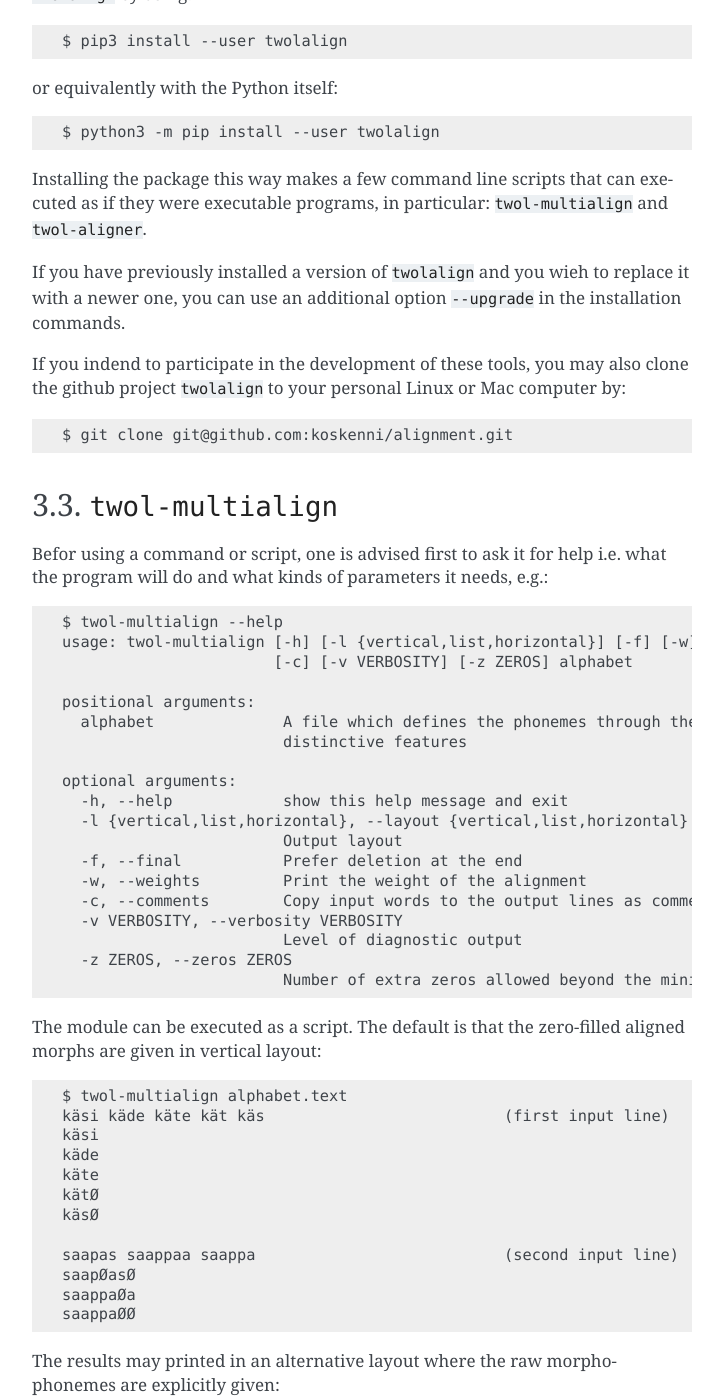
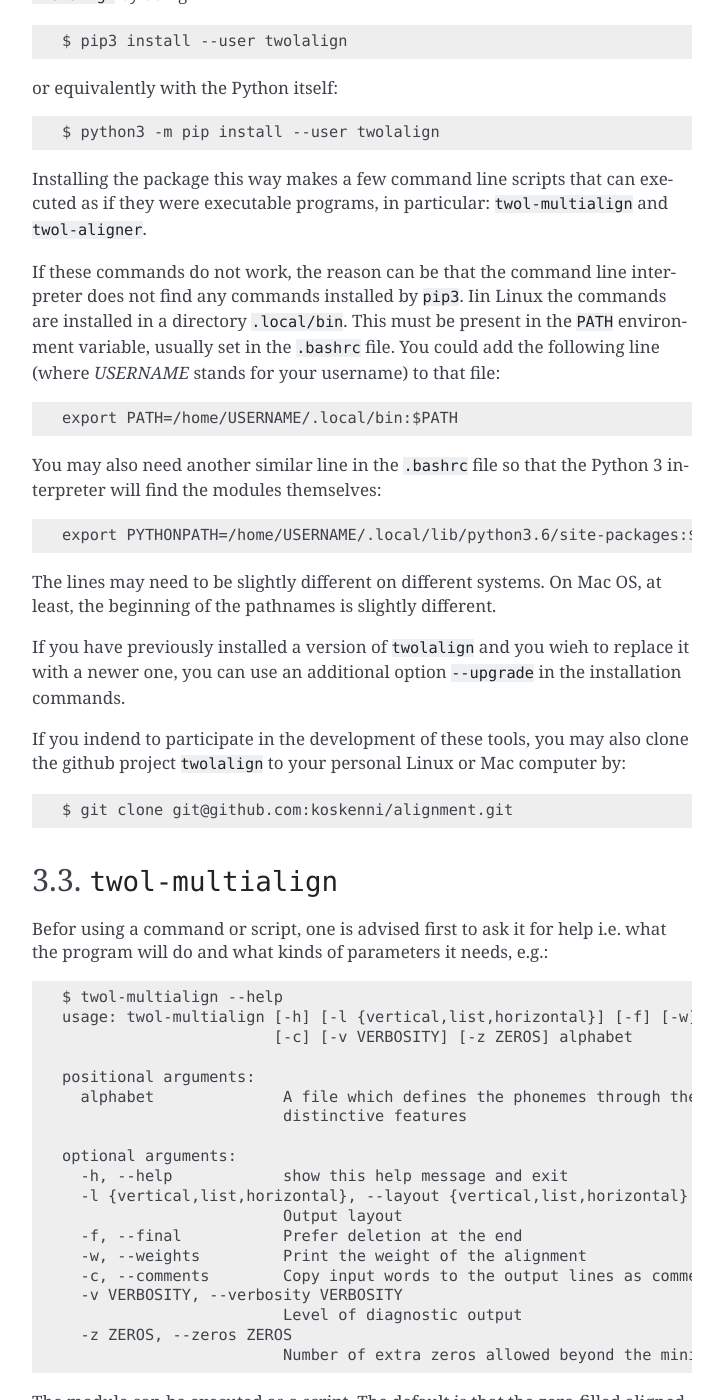
Before and after one commit to koskenni/twol, a Sphinx documentation site: the page built from docs/alignment.rst, in a window 1280 px wide and 1400 px high, scrolled down 3217 px. Shown: the whole window, without its empty margins (388-1111 px from the left). Built offline with Sphinx 7.4.7, drawn with Linux system fonts in a browser that asks for light colours; some of the changed text lies outside the part shown.

Commit message:
minor doc improvement

```diff
--- a/docs/alignment.rst
+++ b/docs/alignment.rst
@@ -119,6 +119,16 @@
 
 Installing the package this way makes a few command line scripts that can executed as if they were executable programs, in particular: ``twol-multialign`` and ``twol-aligner``.
 
+If these commands do not work, the reason can be that the command line interpreter does not find any commands installed by ``pip3``.  Iin Linux the commands are installed in a directory ``.local/bin``.  This must be present in the ``PATH`` environment variable, usually set in the ``.bashrc`` file.  You could add the following line (where *USERNAME* stands for your username) to that file::
+
+  export PATH=/home/USERNAME/.local/bin:$PATH
+
+You may also need another similar line in the ``.bashrc`` file so that the Python 3 interpreter will find the modules themselves::
+
+  export PYTHONPATH=/home/USERNAME/.local/lib/python3.6/site-packages:$PYTHONPATH
+
+The lines may need to be slightly different on different systems.  On Mac OS, at least, the beginning of the pathnames is slightly different.
+
 If you have previously installed a version of ``twolalign`` and you wieh to replace it with a newer one, you can use an additional option ``--upgrade`` in the installation commands.
 
 If you indend to participate in the development of these tools, you may also clone the github project ``twolalign`` to your personal Linux or Mac computer by::
@@ -175,8 +185,8 @@
   s a a p Øpp a sØØ ØaØ
 
 
-Using multialign from another program
-=====================================
+Using ``multialign`` from another program
+-------------------------------------
 
 When the ``twolalign`` package has been installed, you can use the alignment from your own Python 3 program.  You can e.g.::
 
```
